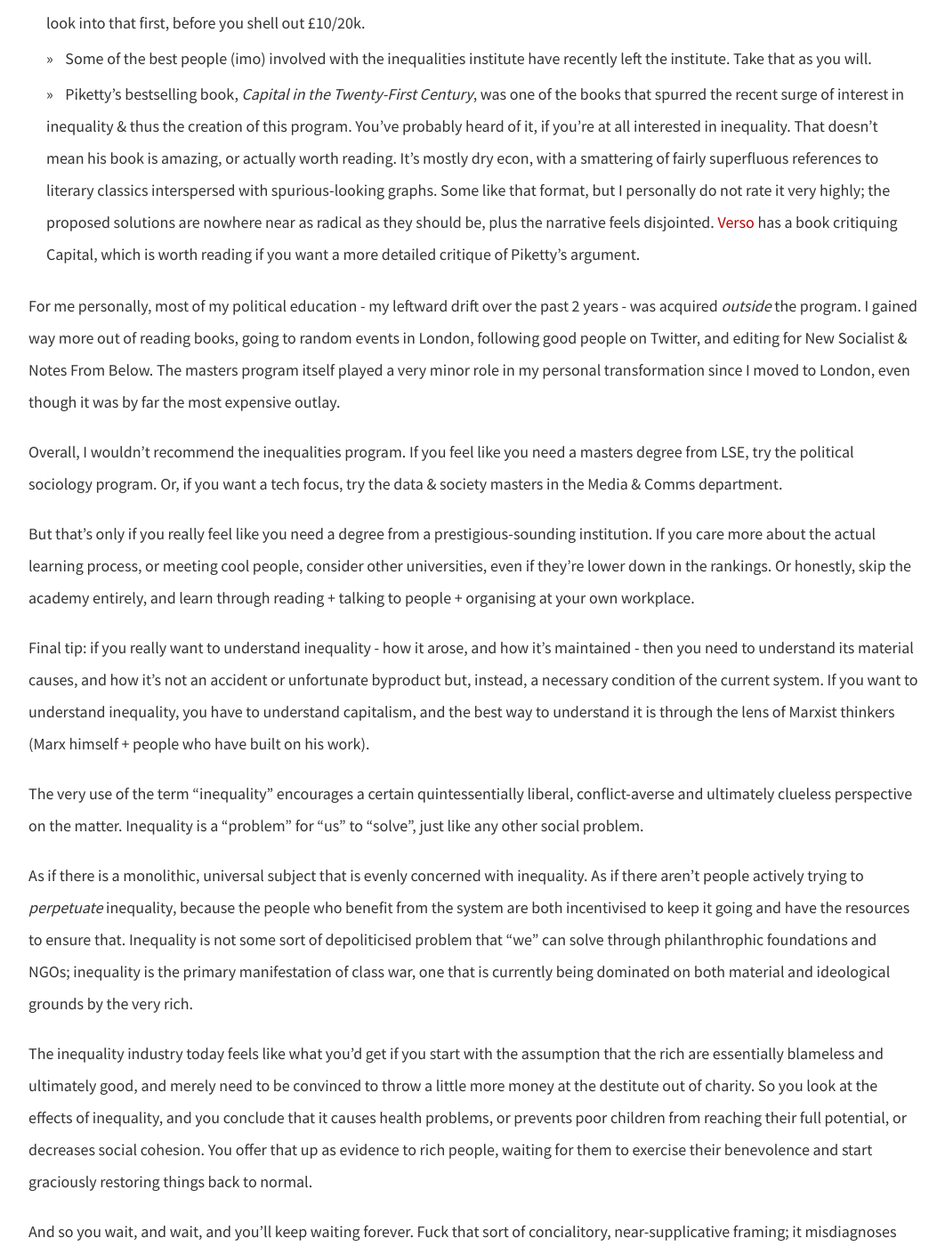
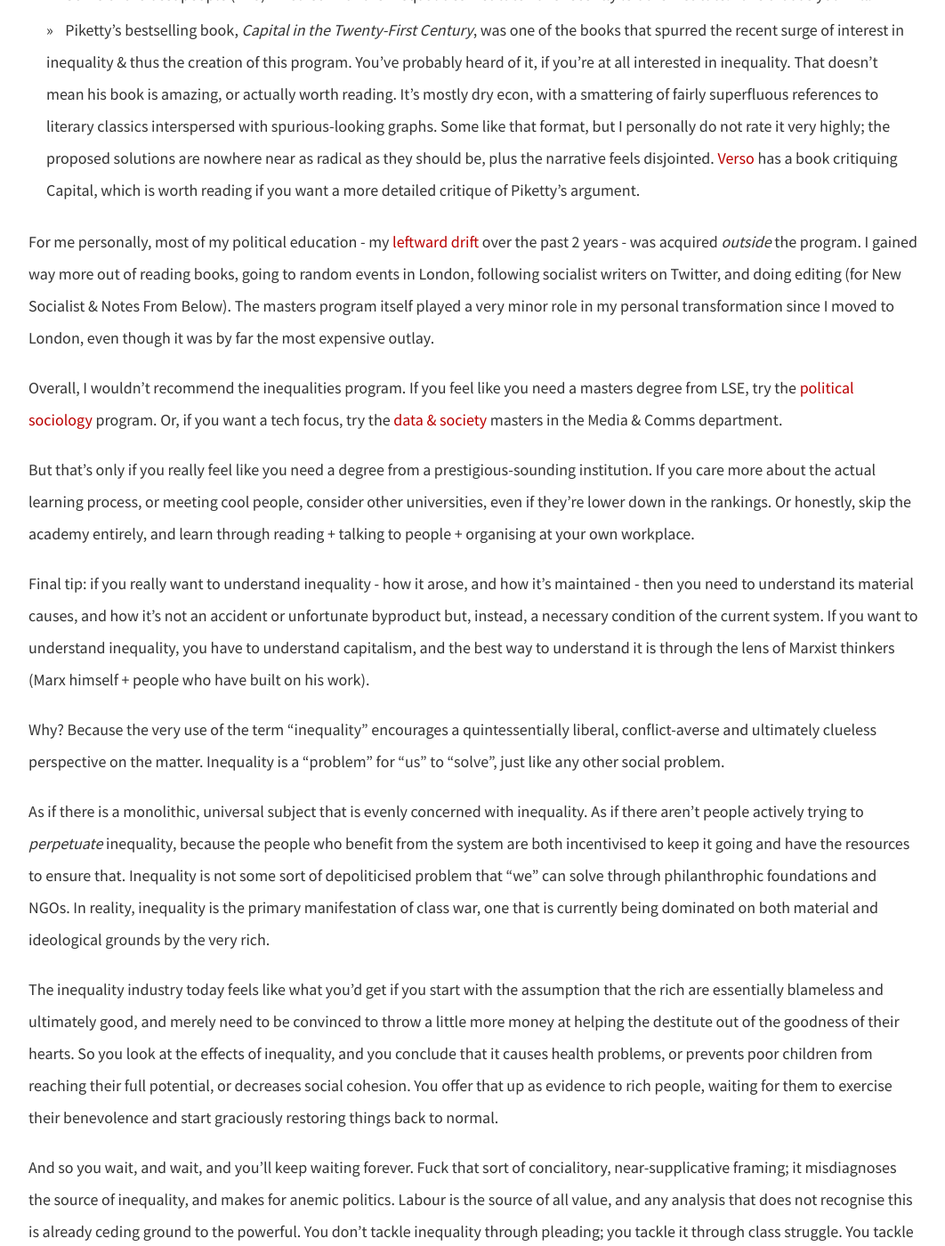
Before and after one commit to dellsystem/dellsystem.github.io, a Jekyll site: the page built from _posts/2019-1-14-fragments-14.md, in a window 1280 px wide and 1400 px high, scrolled down 1415 px. Shown: the whole window at 89% size, without its empty margins (108-1170 px from the left). Built offline with Jekyll 4.4.1, drawn with Linux system fonts in a browser that asks for light colours; some of the changed text lies outside the part shown.

Commit message:
Update framgents-14
Typo fixes + more thoughts

```diff
--- a/_posts/2019-1-14-fragments-14.md
+++ b/_posts/2019-1-14-fragments-14.md
@@ -11,7 +11,7 @@ Some of you know that I recently completed a masters degree on inequality at the
 First of all, if you're _really_ interested in the topic of inequality, here are some articles I highly recommend on the topic, complete with meta-analysis of the very framing (as the agency-less "inequality" rather than, say, "exploitation" or "class war"):
 
 * [The Inequality Industry](https://www.thenation.com/article/the-inequality-industry/) by Atossa Araxia Abrahamian for _The Nation_. A nice overview of the rise of foundations/programs looking at "inequality", including the program I was in at LSE.
-* [How to change the course of human history](https://www.eurozine.com/change-course-human-history/) by David Graeber and David Wengrow for _Eurozine_, which approaches it from an anthropological perspective. It's a long read, but well worth it for its thoughtful, nuanced critique the depoliticisation so typically associated with "inequality" studies: "‘Inequality’ is a way of framing social problems appropriate to technocratic reformers, the kind of people who assume from the outset that any real vision of social transformation has long since been taken off the political table."
+* [How to change the course of human history](https://www.eurozine.com/change-course-human-history/) by David Graeber and David Wengrow for _Eurozine_, which approaches it from an anthropological perspective. It's a long read, but well worth it for its thoughtful, nuanced critique of the depoliticisation so typically associated with "inequality" studies.
 * [Who cares about inequality?](https://www.currentaffairs.org/2018/01/who-cares-about-inequality) by David Adler for _Current Affairs_. Why the super-rich suddenly care about inequality.
 * [Survival of the Richest](https://medium.com/s/futurehuman/survival-of-the-richest-9ef6cddd0cc1) by Douglas Rushkoff. A fun read about rich people being worried about the coming apocalypse.
 * [The Gospel of Wealth](https://www.dissentmagazine.org/online_articles/tim-rogan-moral-economists-critique-capitalism-book-review) by Tehila Sasson for _Dissent_.
@@ -25,18 +25,20 @@ Some thoughts on the program itself:
 * Some of the best people (imo) involved with the inequalities institute have recently left the institute. Take that as you will.
 * Piketty's bestselling book, _Capital in the Twenty-First Century_, was one of the books that spurred the recent surge of interest in inequality & thus the creation of this program. You've probably heard of it, if you're at all interested in inequality. That doesn't mean his book is amazing, or actually worth reading. It's mostly dry econ, with a smattering of fairly superfluous references to literary classics interspersed with spurious-looking graphs. Some like that format, but I personally do not rate it very highly; the proposed solutions are nowhere near as radical as they should be, plus the narrative feels disjointed. [Verso](https://www.versobooks.com/books/2255-thomas-piketty-s-capital-in-the-twenty-first-century) has a book critiquing Capital, which is worth reading if you want a more detailed critique of Piketty's argument.
 
-For me personally, most of my political education - my leftward drift over the past 2 years - was acquired _outside_ the program. I gained way more out of reading books, going to random events in London, following good people on Twitter, and editing for New Socialist & Notes From Below. The masters program itself played a very minor role in my personal transformation since I moved to London, even though it was by far the most expensive outlay.
+For me personally, most of my political education - my [leftward drift](/posts/fragments-6) over the past 2 years - was acquired _outside_ the program. I gained way more out of reading books, going to random events in London, following socialist writers on Twitter, and doing editing (for New Socialist & Notes From Below). The masters program itself played a very minor role in my personal transformation since I moved to London, even though it was by far the most expensive outlay.
 
-Overall, I wouldn't recommend the inequalities program. If you feel like you need a masters degree from LSE, try the political sociology program. Or, if you want a tech focus, try the data & society masters in the Media & Comms department.
+Overall, I wouldn't recommend the inequalities program. If you feel like you need a masters degree from LSE, try the [political sociology](http://www.lse.ac.uk/study-at-lse/Graduate/Degree-programmes-2019/MSc-Political-Sociology) program. Or, if you want a tech focus, try the [data & society](http://www.lse.ac.uk/study-at-lse/Graduate/Degree-programmes-2019/MSc-Media-and-Communications-Data-and-Society) masters in the Media & Comms department.
 
 But that's only if you really feel like you need a degree from a prestigious-sounding institution. If you care more about the actual learning process, or meeting cool people, consider other universities, even if they're lower down in the rankings. Or honestly, skip the academy entirely, and learn through reading + talking to people + organising at your own workplace.
 
 Final tip: if you really want to understand inequality - how it arose, and how it's maintained - then you need to understand its material causes, and how it's not an accident or unfortunate byproduct but, instead, a necessary condition of the current system. If you want to understand inequality, you have to understand capitalism, and the best way to understand it is through the lens of Marxist thinkers (Marx himself + people who have built on his work).
 
-The very use of the term "inequality" encourages a certain quintessentially liberal, conflict-averse and ultimately clueless perspective on the matter. Inequality is a "problem" for "us" to "solve", just like any other social problem.
+Why? Because the very use of the term "inequality" encourages a quintessentially liberal, conflict-averse and ultimately clueless perspective on the matter. Inequality is a "problem" for "us" to "solve", just like any other social problem.
 
-As if there is a monolithic, universal subject that is evenly concerned with inequality. As if there aren't people actively trying to _perpetuate_ inequality, because the people who benefit from the system are both incentivised to keep it going and have the resources to ensure that. Inequality is not some sort of depoliticised problem that "we" can solve through philanthrophic foundations and NGOs; inequality is the primary manifestation of class war, one that is currently being dominated on both material and ideological grounds by the very rich.
+As if there is a monolithic, universal subject that is evenly concerned with inequality. As if there aren't people actively trying to _perpetuate_ inequality, because the people who benefit from the system are both incentivised to keep it going and have the resources to ensure that. Inequality is not some sort of depoliticised problem that "we" can solve through philanthrophic foundations and NGOs. In reality, inequality is the primary manifestation of class war, one that is currently being dominated on both material and ideological grounds by the very rich.
 
-The inequality industry today feels like what you'd get if you start with the assumption that the rich are essentially blameless and ultimately good, and merely need to be convinced to throw a little more money at the destitute out of charity. So you look at the effects of inequality, and you conclude that it causes health problems, or prevents poor children from reaching their full potential, or decreases social cohesion. You offer that up as evidence to rich people, waiting for them to exercise their benevolence and start graciously restoring things back to normal.
+The inequality industry today feels like what you'd get if you start with the assumption that the rich are essentially blameless and ultimately good, and merely need to be convinced to throw a little more money at helping the destitute out of the goodness of their hearts. So you look at the effects of inequality, and you conclude that it causes health problems, or prevents poor children from reaching their full potential, or decreases social cohesion. You offer that up as evidence to rich people, waiting for them to exercise their benevolence and start graciously restoring things back to normal.
 
-And so you wait, and wait, and you'll keep waiting forever. Fuck that sort of concialitory, near-supplicative framing; it misdiagnoses the source of inequality, and makes for anemic politics. Labour is the source of all value, and any analysis that does not recognise this is already ceding ground to the powerful. You don't tackle inequality through pleading; you tackle it through class struggle, by fighting _back_.
+And so you wait, and wait, and you'll keep waiting forever. Fuck that sort of concialitory, near-supplicative framing; it misdiagnoses the source of inequality, and makes for anemic politics. Labour is the source of all value, and any analysis that does not recognise this is already ceding ground to the powerful. You don't tackle inequality through pleading; you tackle it through class struggle. You tackle inequality by fighting _back_.
+
+That's it for today. Tomorrow, I swear I will actually give myself time to develop a whole new train of thought.
```
